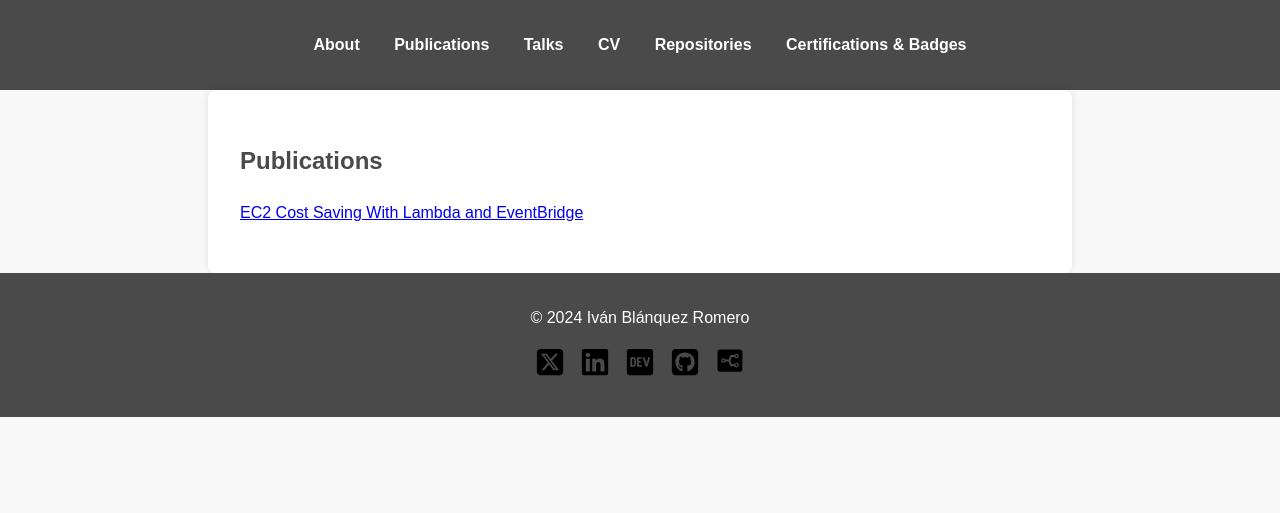
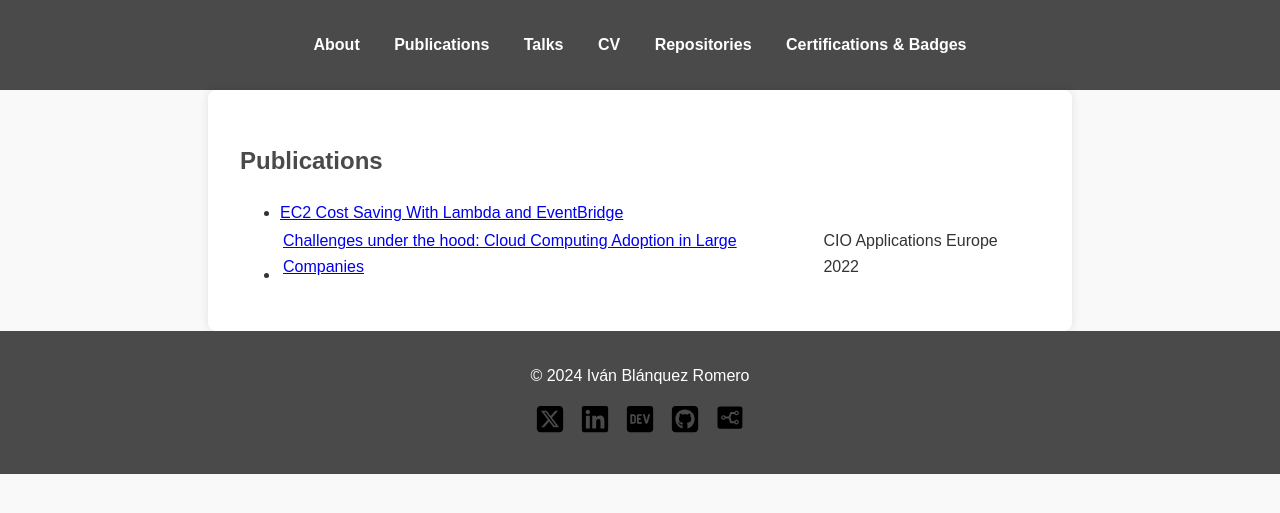
Before and after one commit to IvanBlanquez/ivanblanquez.github.io, a Jekyll site: the page built from publications.md, in a window 1280 px wide. Shown: the top 513 px of the page. Built offline with Jekyll 4.4.1, drawn with Linux system fonts in a browser that asks for light colours.

Commit message:
Update publications.md

```diff
--- a/publications.md
+++ b/publications.md
@@ -5,4 +5,5 @@ permalink: /publications/
 ---
 
 
-[EC2 Cost Saving With Lambda and EventBridge](https://dev.to/ivanblanquez/ec2-cost-saving-with-lambda-and-eventbridge-2378)
+* [EC2 Cost Saving With Lambda and EventBridge](https://dev.to/ivanblanquez/ec2-cost-saving-with-lambda-and-eventbridge-2378)
+* [Challenges under the hood: Cloud Computing Adoption in Large Companies](https://edge-computing.cioapplicationseurope.com/cxoinsights/challenges-under-the-hood-cloud-computing-adoption-in-large-companies-nid-3240.html)  | CIO Applications Europe 2022
```
